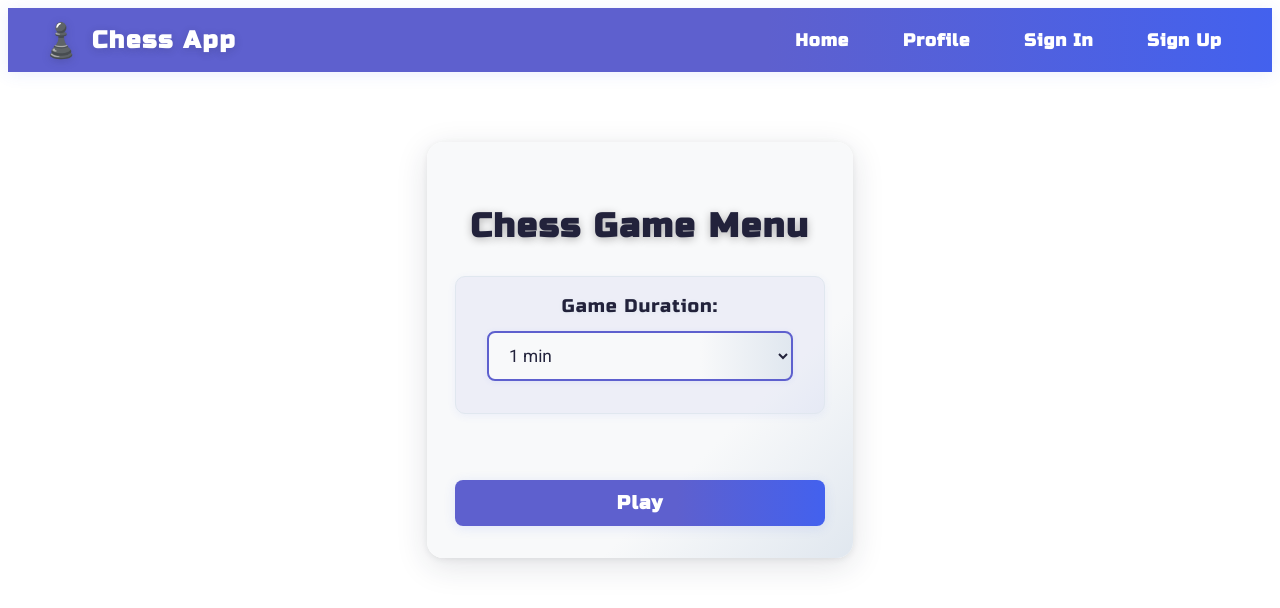
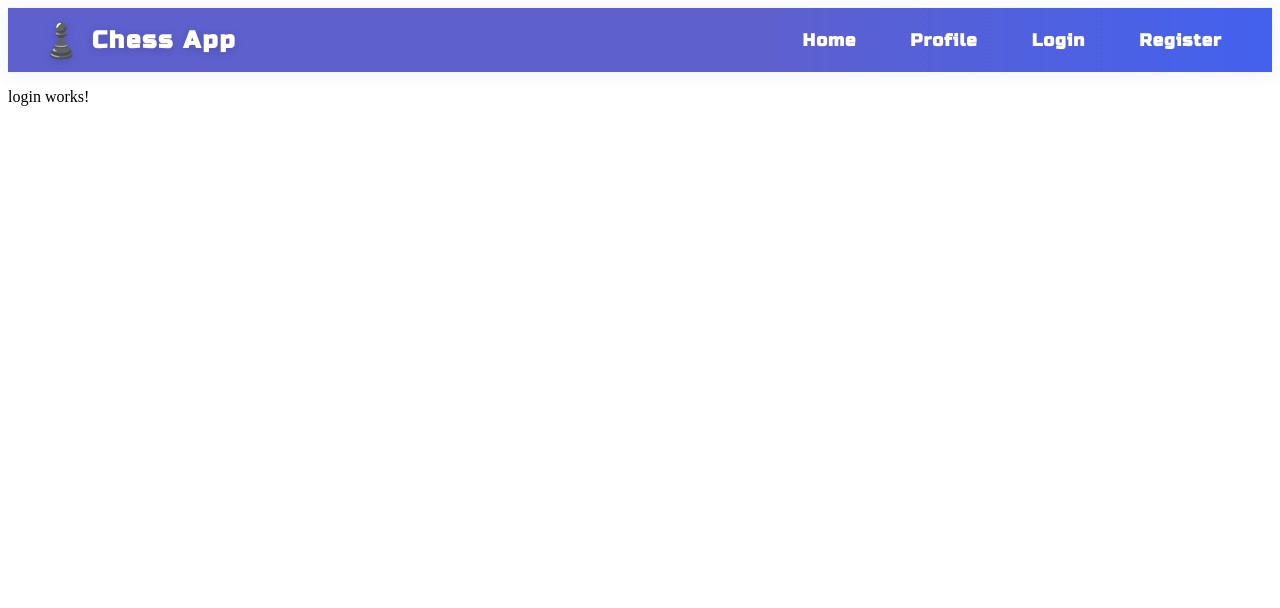
Before and after one commit to omkarsp/chess-app, an Angular app: page /login in a window 1280 px wide. Before the commit this address led to /. Shown: the top 608 px of the page. Built offline with nearby package versions, Linux system fonts and the light colour scheme.

Commit message:
refactor: update routing and header components; integrate HomeComponent and LoginComponent

```diff
--- a/src/app/app.component.html
+++ b/src/app/app.component.html
@@ -333,6 +333,4 @@
 <!-- * * * * * * * * * * * * * * * * * * * * * * * * * * * * * * * * -->
 
 
-<!-- <router-outlet /> -->
-
-<app-home>Hello world!</app-home>
+<router-outlet />
--- a/src/app/app.routes.ts
+++ b/src/app/app.routes.ts
@@ -1,3 +1,16 @@
 import { Routes } from '@angular/router';
+import { HomeComponent } from './home/home.component';
 
-export const routes: Routes = [];
+export const routes: Routes = [
+    {
+        path: '',
+        pathMatch: 'full',
+        loadComponent: () => import('./home/home.component').then(m => m.HomeComponent)
+    },
+    {
+        path: "login",
+        loadComponent: () =>{
+            return import('./components/auth/login/login.component').then(m => m.LoginComponent);
+        }
+    }
+];
--- a/src/app/components/auth/login/login.component.html
+++ b/src/app/components/auth/login/login.component.html
@@ -1 +1,2 @@
+<app-header />
 <p>login works!</p>
--- a/src/app/components/auth/login/login.component.ts
+++ b/src/app/components/auth/login/login.component.ts
@@ -1,9 +1,10 @@
 import { Component } from '@angular/core';
+import { HeaderComponent } from '../../header/header.component';
 
 @Component({
   selector: 'app-login',
   standalone: true,
-  imports: [],
+  imports: [HeaderComponent],
   templateUrl: './login.component.html',
   styleUrls: ['./login.component.scss']
 })
--- a/src/app/components/header/header.component.html
+++ b/src/app/components/header/header.component.html
@@ -4,9 +4,9 @@
     <span class="site-name">Chess App</span>
   </div>
   <nav class="header-nav">
-    <a routerLink="/" routerLinkActive="active-link" [routerLinkActiveOptions]="{ exact: true }">Home</a>
-    <a routerLink="/profile" routerLinkActive="active-link">Profile</a>
-    <a routerLink="/signin" routerLinkActive="active-link">Sign In</a>
-    <a routerLink="/signup" routerLinkActive="active-link">Sign Up</a>
+    <a routerLink="/">Home</a>
+    <a routerLink="/profile">Profile</a>
+    <a routerLink="/login">Login</a>
+    <a routerLink="/register">Register</a>
   </nav>
 </header>
--- a/src/app/components/header/header.component.ts
+++ b/src/app/components/header/header.component.ts
@@ -1,13 +1,14 @@
 import { Component } from '@angular/core';
-import { RouterModule } from '@angular/router';
+import { RouterLink, RouterModule } from '@angular/router';
 
 @Component({
   selector: 'app-header',
   standalone: true,
-  imports: [RouterModule],
+  imports: [RouterModule, RouterLink],
   templateUrl: './header.component.html',
   styleUrls: ['./header.component.scss']
 })
+
 export class HeaderComponent {
 
 }
--- a/src/app/home/home.component.ts
+++ b/src/app/home/home.component.ts
@@ -9,6 +9,7 @@ import { HeaderComponent } from "../components/header/header.component";
   templateUrl: './home.component.html',
   styleUrls: ['./home.component.scss']
 })
+
 export class HomeComponent {
 
 }
```
